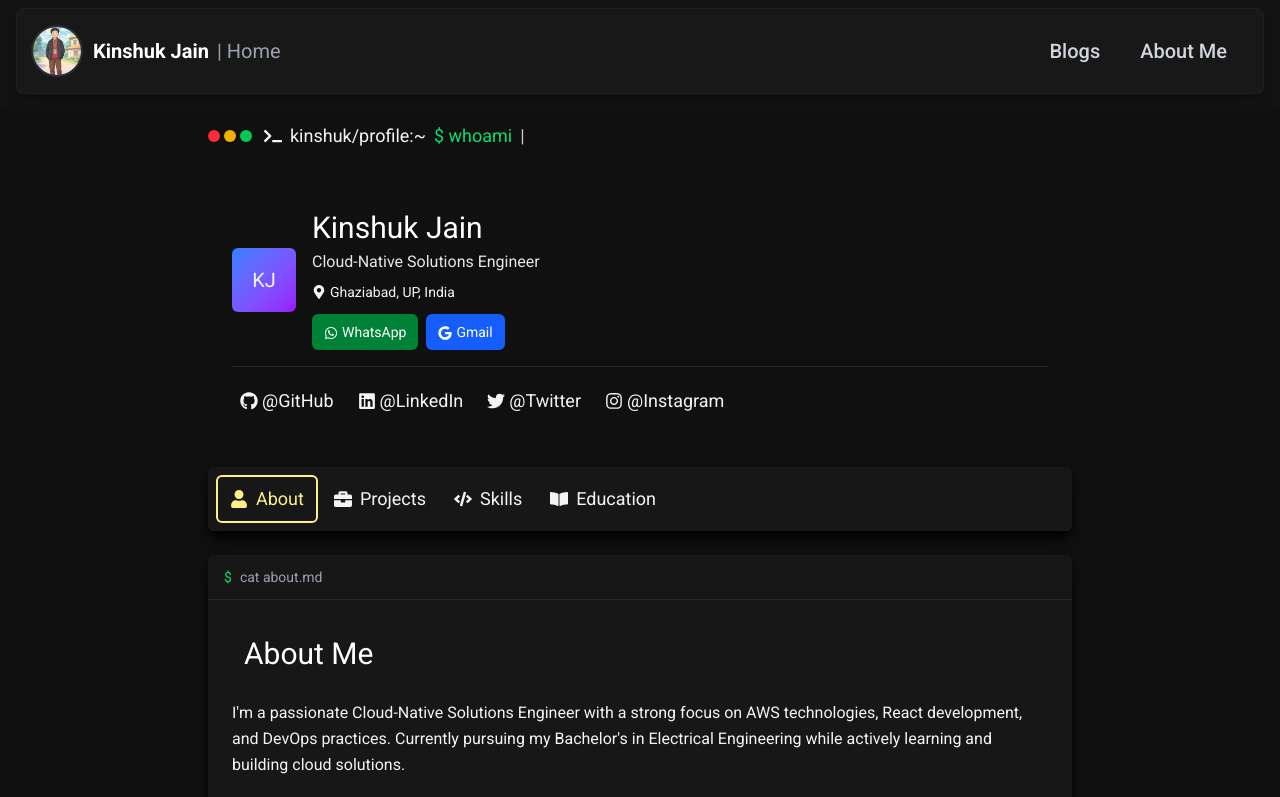
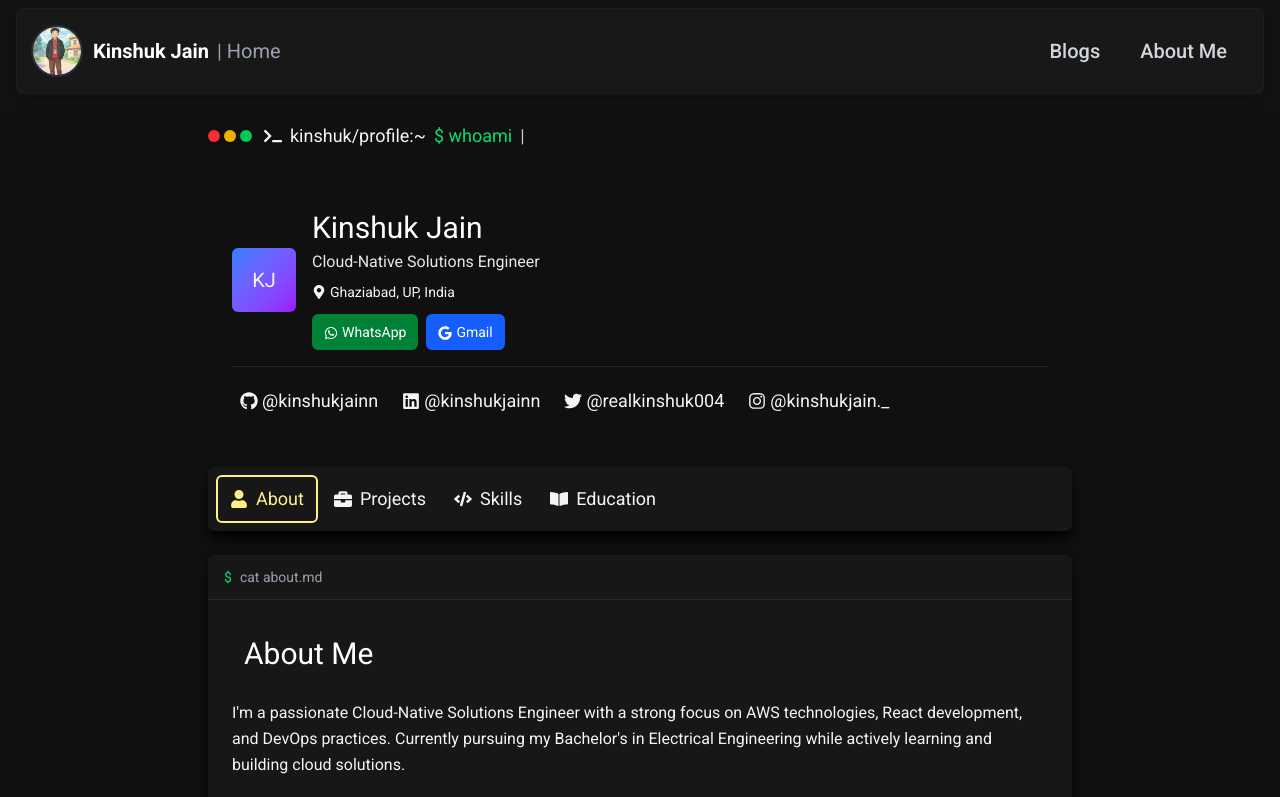
Before and after one commit to kinshukjainn/kinshukkportfolio, a React (Vite) app: page / in a window 1280 px wide. Shown: the top 797 px of the page. Built offline with nearby package versions, Linux system fonts and the light colour scheme.

Commit message:
fix: update social links labels to include usernames for consistency

```diff
--- a/src/component-mine/MainContent.tsx
+++ b/src/component-mine/MainContent.tsx
@@ -50,10 +50,10 @@ const MainContent = () => {
   }
 
   const socialLinks = [
-    { icon: <FaGithub />, label: "GitHub", url: "https://github.com/kinshukjainn" },
-    { icon: <FaLinkedin />, label: "LinkedIn", url: "https://linkedin.com/in/kinshukjainn/" },
-    { icon: <FaTwitter />, label: "Twitter", url: "https://x.com/realkinshuk04" },
-    { icon: <FaInstagram />, label: "Instagram", url: "https://instagram.com/kinshukjain._/" },
+    { icon: <FaGithub />, label: "@kinshukjainn", url: "https://github.com/kinshukjainn" },
+    { icon: <FaLinkedin />, label: "@kinshukjainn", url: "https://linkedin.com/in/kinshukjainn/" },
+    { icon: <FaTwitter />, label: "@realkinshuk004", url: "https://x.com/realkinshuk04" },
+    { icon: <FaInstagram />, label: "@kinshukjain._", url: "https://instagram.com/kinshukjain._/" },
   ]
 
   const techStack = [
@@ -183,7 +183,7 @@ const MainContent = () => {
                 className="flex items-center space-x-1 px-2 py-1 rounded-md text-gray-100 hover:underline transition-colors text-lg"
               >
                 {social.icon}
-                <span className="hidden sm:inline">@{social.label}</span>
+                <span className="hidden sm:inline">{social.label}</span>
               </a>
             ))}
           </div>
```
